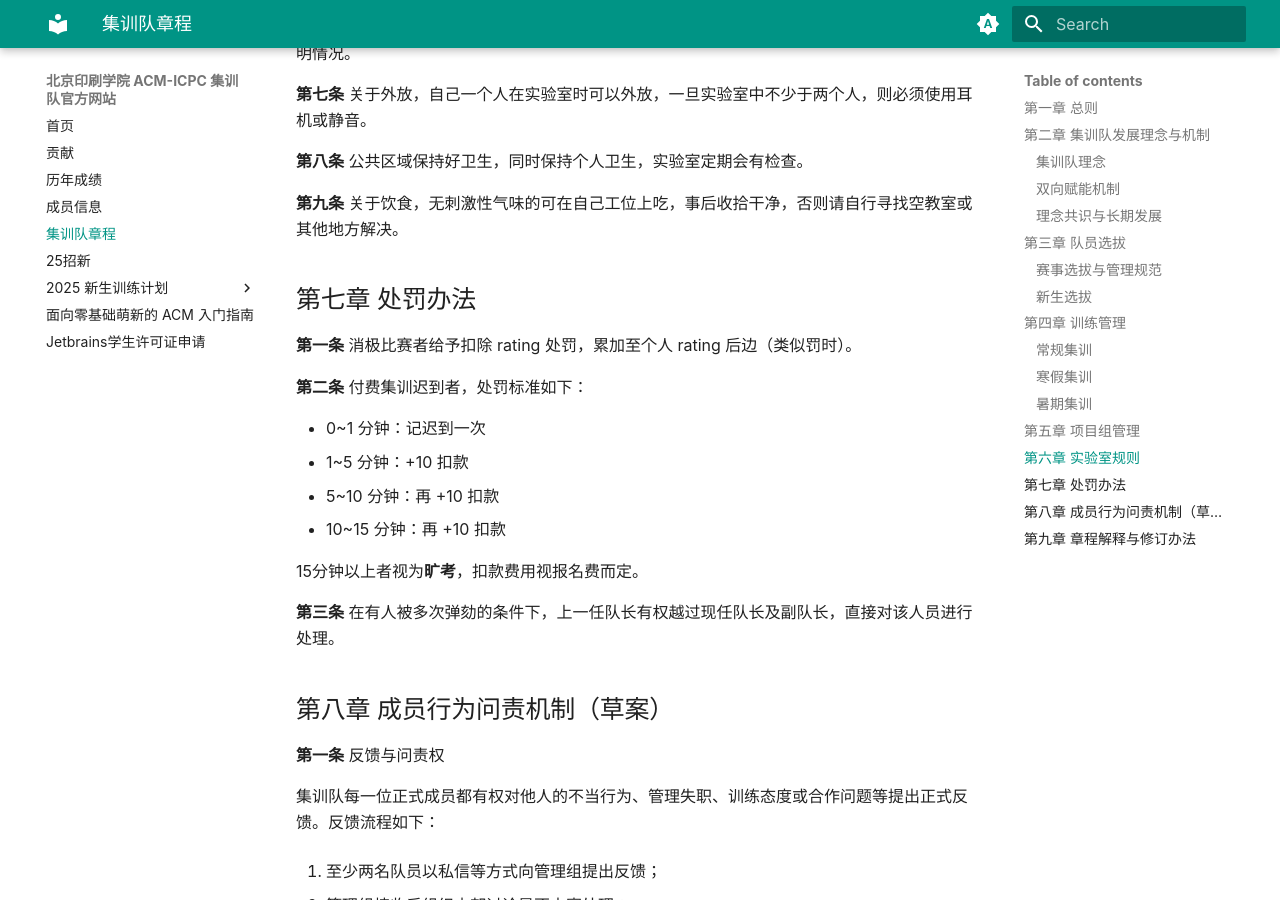
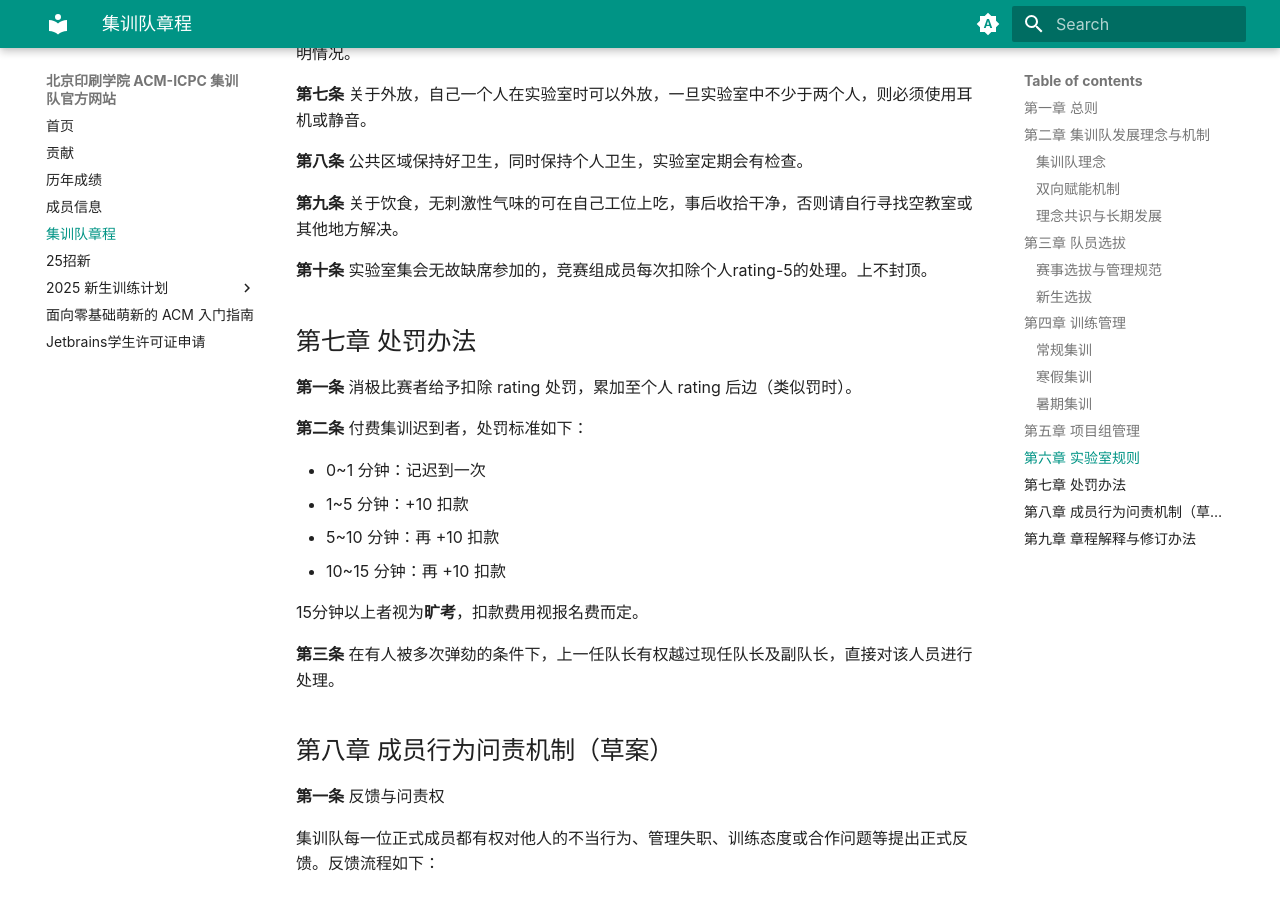
Before and after one commit to bigcicpc/BIGC_ACM_OFFICIAL_SITE, an MkDocs documentation site: the page built from docs/rules.md, in a window 1280 px wide and 900 px high, scrolled down 2747 px. Built offline with MkDocs 1.6.1 and Material for MkDocs 9.7.7, drawn with Linux system fonts in a browser that asks for light colours.

Commit message:
Update rules.md
code: 新增实验室集会无故缺席参加的处理。

```diff
--- a/docs/rules.md
+++ b/docs/rules.md
@@ -98,6 +98,8 @@
 
 **第九条** 关于饮食，无刺激性气味的可在自己工位上吃，事后收拾干净，否则请自行寻找空教室或其他地方解决。
 
+**第十条** 实验室集会无故缺席参加的，竞赛组成员每次扣除个人rating-5的处理。上不封顶。
+
 ## 第七章 处罚办法
 
 **第一条** 消极比赛者给予扣除 rating 处罚，累加至个人 rating 后边（类似罚时）。
```
